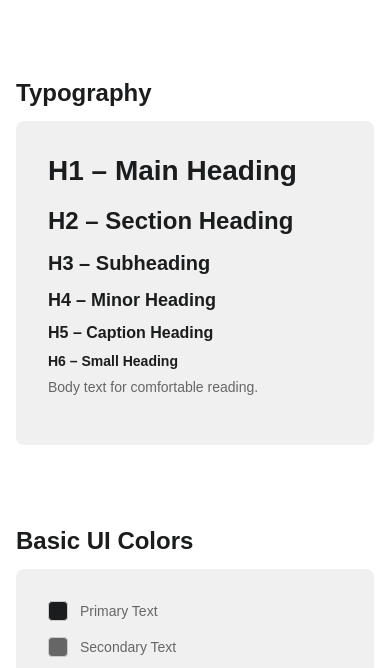
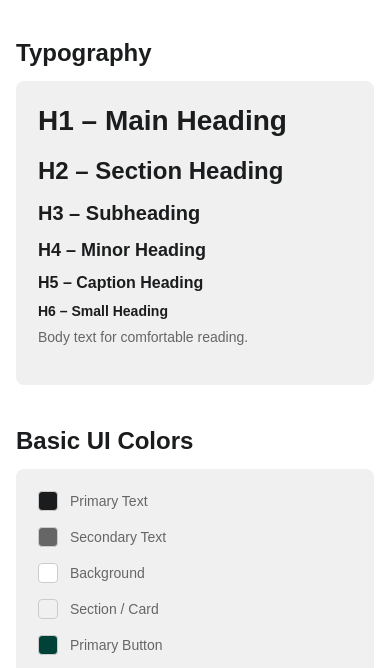
Before and after one commit to Anchal-Manchanda/UI-UX-Guide, a plain HTML site: page index.html in a window 390 px wide. Shown: the part 155-823 px from the top of the page. Drawn offline with Linux system fonts and the light colour scheme.

Commit message:
worked on responsiveness.

```diff
--- a/index.html
+++ b/index.html
@@ -306,6 +306,12 @@
           width: 20px;
           height: 20px;
         }
+        .section {
+          margin-bottom: 40px;
+        }
+        .card{
+          padding: 22px;
+        }
       }
 
       /* =========================
```
